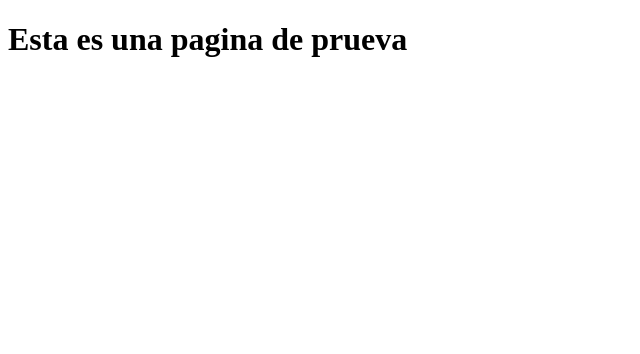
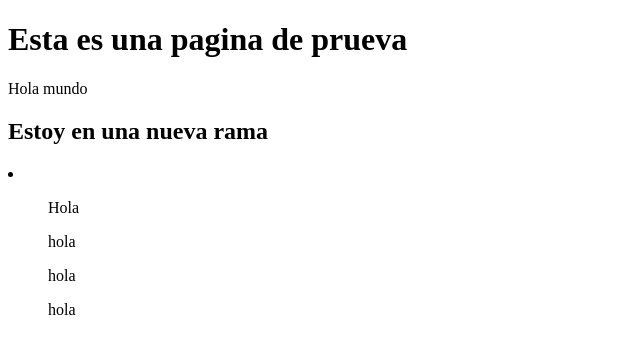
Before and after one commit to ignacio-1234/Practica-curso_computacion-inacap, a plain HTML site: page index.html in a window 1280 px wide. Shown: the whole page, without its empty margins (0-640 px from the left). Drawn offline with Linux system fonts and the light colour scheme.

Commit message:
desde la rama uno

```diff
--- a/index.html
+++ b/index.html
@@ -7,6 +7,15 @@
 </head>
 <body>
     <h1>Esta es una pagina de prueva</h1>
+   <p>Hola mundo</p>
 
+   <h2>Estoy en una nueva rama </h2>
+
+   <li>
+    <ul>Hola</ul>
+    <ul>hola</ul>
+    <ul>hola</ul>
+    <ul>hola</ul>
+   </li>
 </body>
 </html>
```
Also changed, not shown: app.js (+8 -0 lines), 1 other file.
